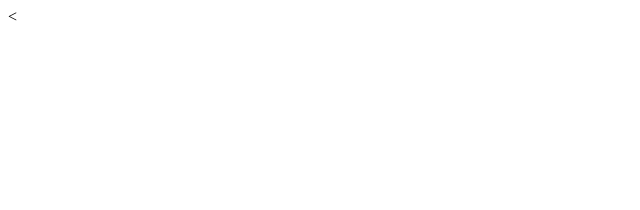
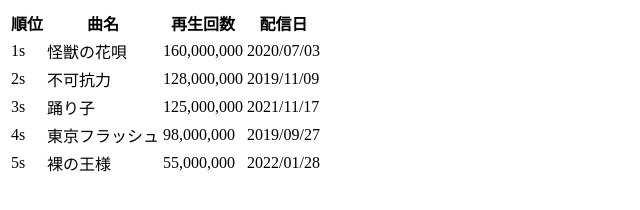
Before and after one commit to 1f10250050/team-project, a plain HTML site: page kyoku index.html in a window 1280 px wide. Shown: the whole page, without its empty margins (0-640 px from the left). Drawn offline with Linux system fonts and the light colour scheme.

Commit message:
sing html

```diff
--- a/kyoku index.html
+++ b/kyoku index.html
@@ -7,10 +7,46 @@
     </head>
     <body>
         <div class="back">
-         <table>
-            <
-         </table>
+        <div class="table">
+        <table>
+        <tr>
+            <th>順位</th>
+            <th>曲名</th>
+            <th>再生回数</th>
+            <th>配信日</th>
+        </tr>
+        <tr>
+            <td>1s</td>
+            <td>怪獣の花唄</td>
+            <td>160,000,000</td>
+            <td>2020/07/03</td>
+        </tr>
+        <tr>
+            <td>2s</td>
+            <td>不可抗力</td>
+            <td>128,000,000</td>
+            <td>2019/11/09</td>
+        </tr>
+        <tr>
+            <td>3s</td>
+            <td>踊り子</td>
+            <td>125,000,000</td>
+            <td>2021/11/17</td>
+        </tr>
+        <tr>
+            <td>4s</td>
+            <td>東京フラッシュ</td>
+            <td> 98,000,000</td>
+            <td>2019/09/27</td>
+        </tr>
+        <tr>
+            <td>5s</td>
+            <td>裸の王様</td>
+            <td> 55,000,000</td>
+            <td>2022/01/28</td>
+        </tr>
+        </table>
         </div>
-
+        </div>
     </body>
 </html>
```
